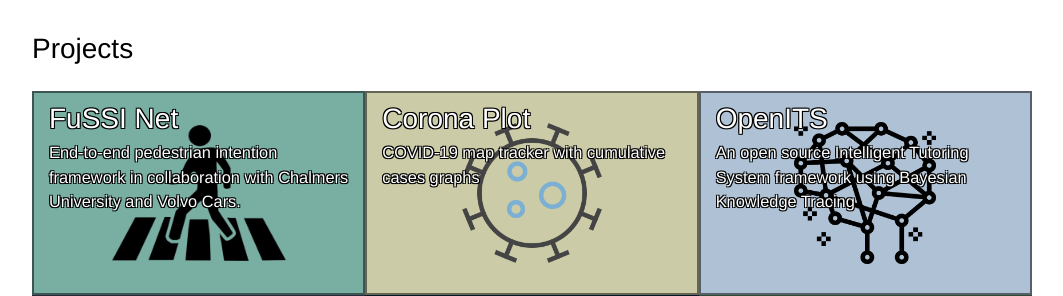
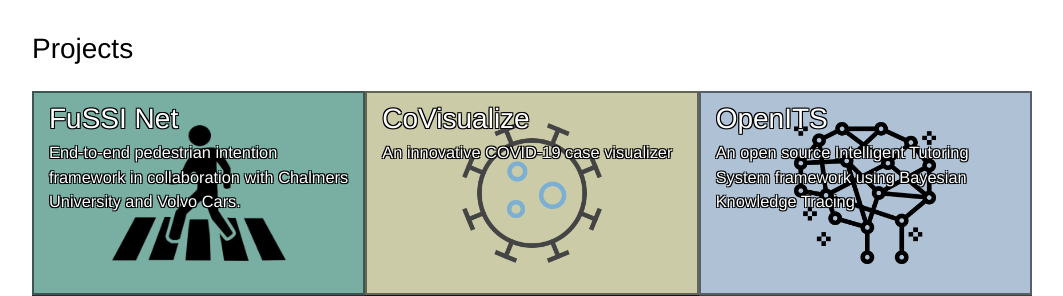
Before and after one commit to matthew29tang/personal-website, a Jekyll site: the page built from index.html, in a window 1280 px wide. Shown: the part 264-560 px from the top of the page, without its empty margins (108-1171 px from the left). Built offline with Jekyll 4.4.1, drawn with Linux system fonts in a browser that asks for light colours; nearby versions of some CDN libraries.

Commit message:
Add HackMIT 2020 proj

```diff
--- a/_data/portfolio.yml
+++ b/_data/portfolio.yml
@@ -8,9 +8,9 @@
     color: "#79AEA3"
 
 -   id: 2
-    name: Corona Plot
-    desc: COVID-19 map tracker with cumulative cases graphs
-    link: https://matthew29tang.github.io/corona-plot/
+    name: CoVisualize
+    desc: An innovative COVID-19 case visualizer
+    link: https://matthew29tang.github.io/covisualize/
     img: covid.png
     width: 4
     height: 2
```
